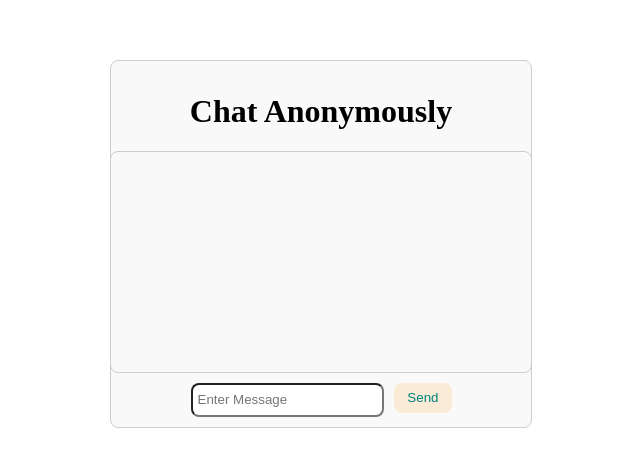
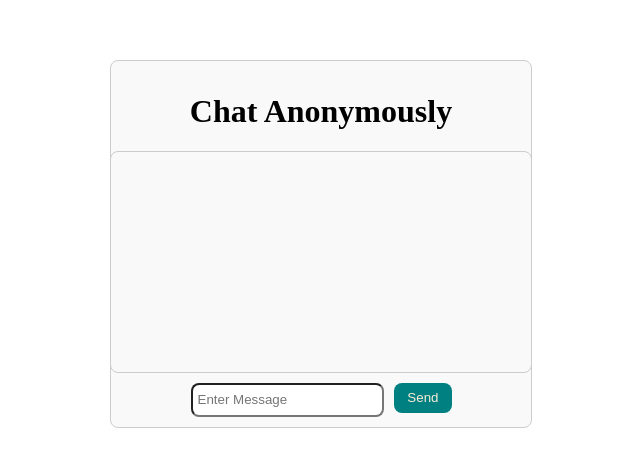
Before and after one commit to rk1710/chatApp, a website: page public/chatUI.html in a window 1280 px wide. Shown: the part 156-622 px from the top of the page, without its empty margins (319-959 px from the left). Drawn offline with nearby package versions, Linux system fonts and the light colour scheme; no server answers.

Commit message:
color changes to teal bg

```diff
--- a/package.json
+++ b/package.json
@@ -4,7 +4,8 @@
   "description": "chat application ",
   "main": "index.js",
   "scripts": {
-    "test": "echo \"Error: no test specified\" && exit 1"
+    "test": "echo \"Error: no test specified\" && exit 1",
+    "start": "node index.js"
   },
   "author": "taha ramakda",
   "license": "ISC",
--- a/public/chatUI.html
+++ b/public/chatUI.html
@@ -60,10 +60,10 @@
         #sendBtn {
             height: 30px;
             width: 60px;
-            color: teal;
-            background-color: antiquewhite;
+            color: antiquewhite;
+            background-color: teal;
             border-radius: 8px;
-            border-color: antiquewhite;
+            border-color: teal;
             border: none;
         }
         .messbtn{
```
Also changed, not shown: 1 other file.
